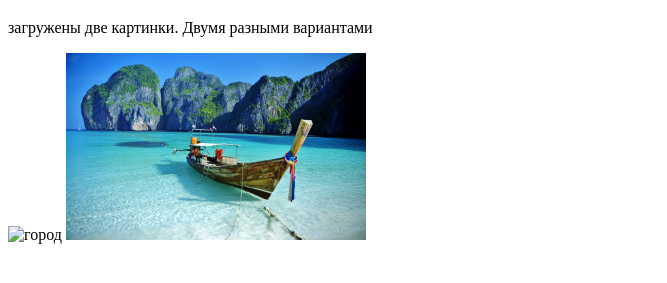
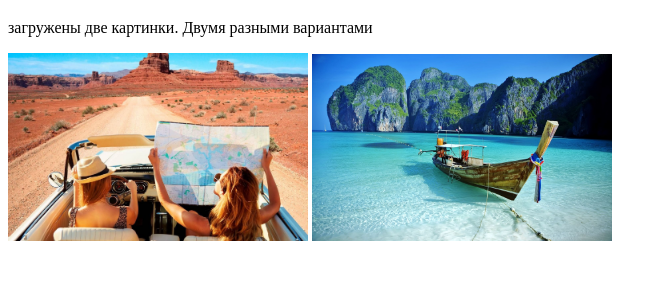
Before and after one commit to SergeyFomASTRA/task-first, a plain HTML site: page folder/inner/index.html in a window 1280 px wide. Shown: the part 61-344 px from the top of the page, without its empty margins (0-667 px from the left). Drawn offline with Linux system fonts and the light colour scheme.

Commit message:
second_upload

```diff
--- a/folder/inner/index.html
+++ b/folder/inner/index.html
@@ -7,7 +7,7 @@
 <body>
     <h1>Задание 1</h1>
     <p>загружены две картинки. Двумя разными вариантами</p>
-    <img src="/my-project/img/art1.jpg" alt="город" width="300">
+    <img src="/task-first/img/art1.jpg" alt="город" width="300">
     <img src="../../img/art2.jpg" width="300">
 </body>
 </html>
```
